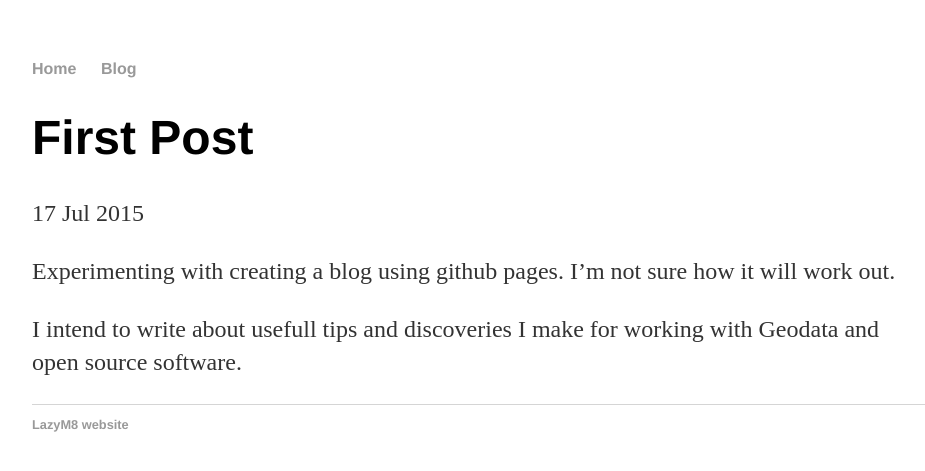
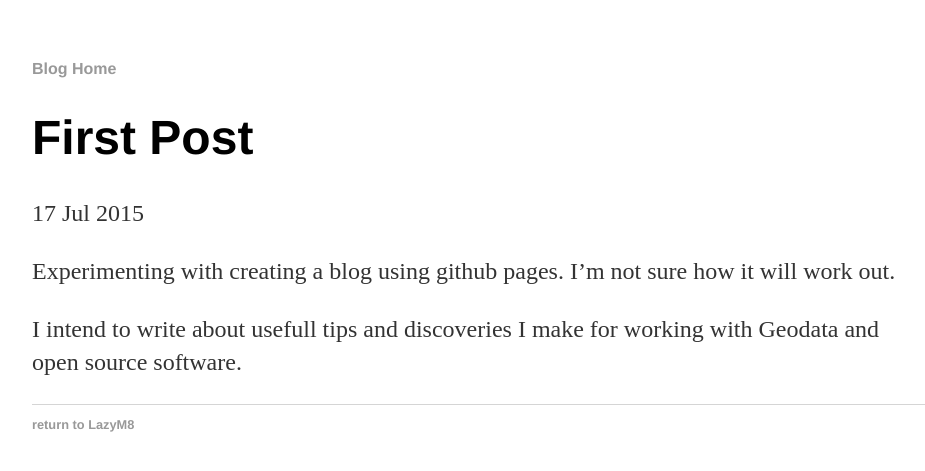
Before and after one commit to geodatawrangler/geodatawrangler.github.io, a Jekyll site: the page built from _posts/2015-07-17-First-Post.md, in a window 1280 px wide. Shown: the top 471 px of the page, without its empty margins (160-1085 px from the left). Built offline with Jekyll 4.4.1, drawn with Linux system fonts in a browser that asks for light colours.

Commit message:
Update default.html

```diff
--- a/_layouts/default.html
+++ b/_layouts/default.html
@@ -8,8 +8,7 @@
 		<body>
 			<nav>
 	    		<ul>
-	        		<li><a href="/">Home</a></li>
-	        		<li><a href="/blog">Blog</a></li>
+	        		<li><a href="/">Blog Home</a></li>
 	    		</ul>
 			</nav>
 			<div class="container">
@@ -19,7 +18,7 @@
 			</div><!-- /.container -->
 			<footer>
 	    		<ul>
-	        		<li><a href="http://www.lazym8.com">LazyM8 website</a></li>
+	        		<li><a href="http://www.lazym8.com">return to LazyM8</a></li>
 				</ul>
 			</footer>
 		</body>
```
